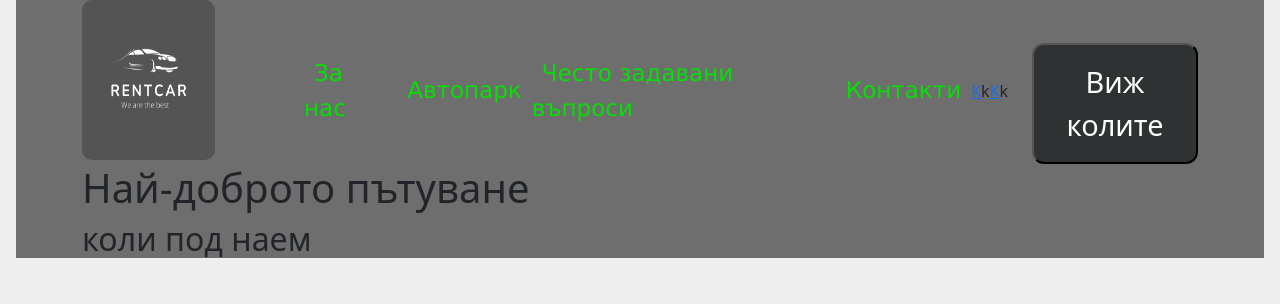
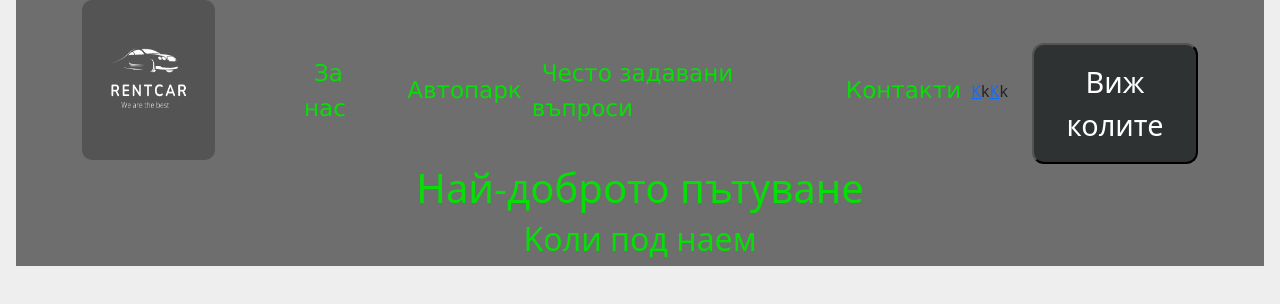
Before and after one commit to Markov654/coppy-list, a React (Create React App) app: page / in a window 1280 px wide. Shown: the top 304 px of the page. Built offline with nearby package versions, Linux system fonts and the light colour scheme; a small style sheet from the web is missing.

Commit message:
try to fix font side header

```diff
--- a/src/App.css
+++ b/src/App.css
@@ -99,3 +99,20 @@ img{
   background-color: yellowgreen;
   width: 250px;
  }
+
+ .mql{
+  display: flex;
+  justify-content: center;
+  align-items: center;
+  flex-direction: column;
+  color:rgb(6, 223, 6);
+
+
+ }
+ .h1 {
+  font-size: 1.5em;
+ }
+
+ .h2{
+  font-size: 1.5em;
+ }
--- a/src/Home.js
+++ b/src/Home.js
@@ -1,13 +1,17 @@
-import { useState } from "react";
-import{ Button }from"antd"
+import React from "react";
 ;
 const Home = () => {
 
 
 
     return (<div className="container">
-        <h1>Най-доброто пътуване</h1>
-        <h2>коли под наем</h2>
+        <div className="row">
+            <div className="col-md-12 mql" >
+            <h1 className="h1">Най-доброто пътуване</h1>
+            <h2 className="h2">Kоли под наем</h2>
+            </div>
+        </div>
+
 
     </div>);
 }
```
